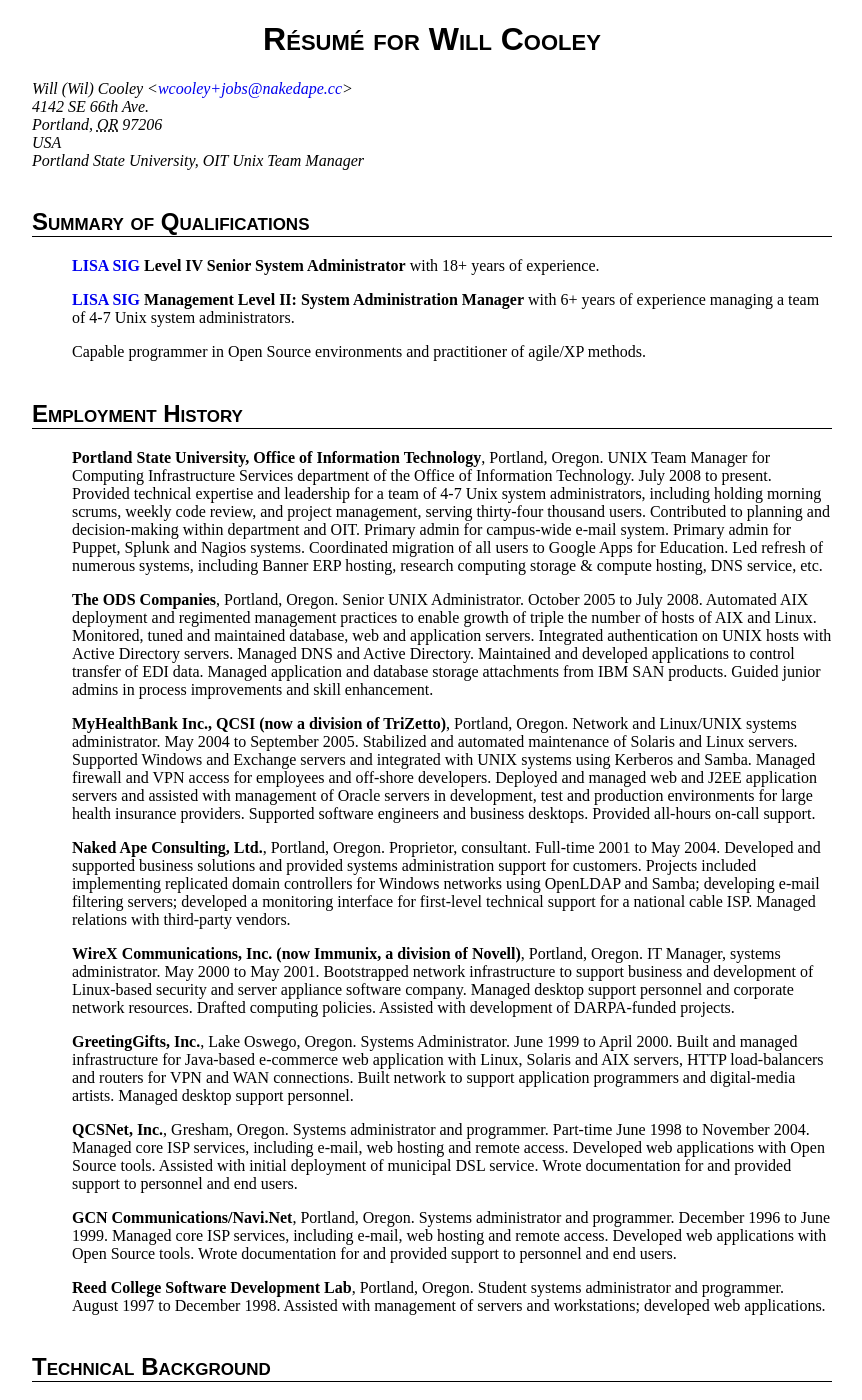
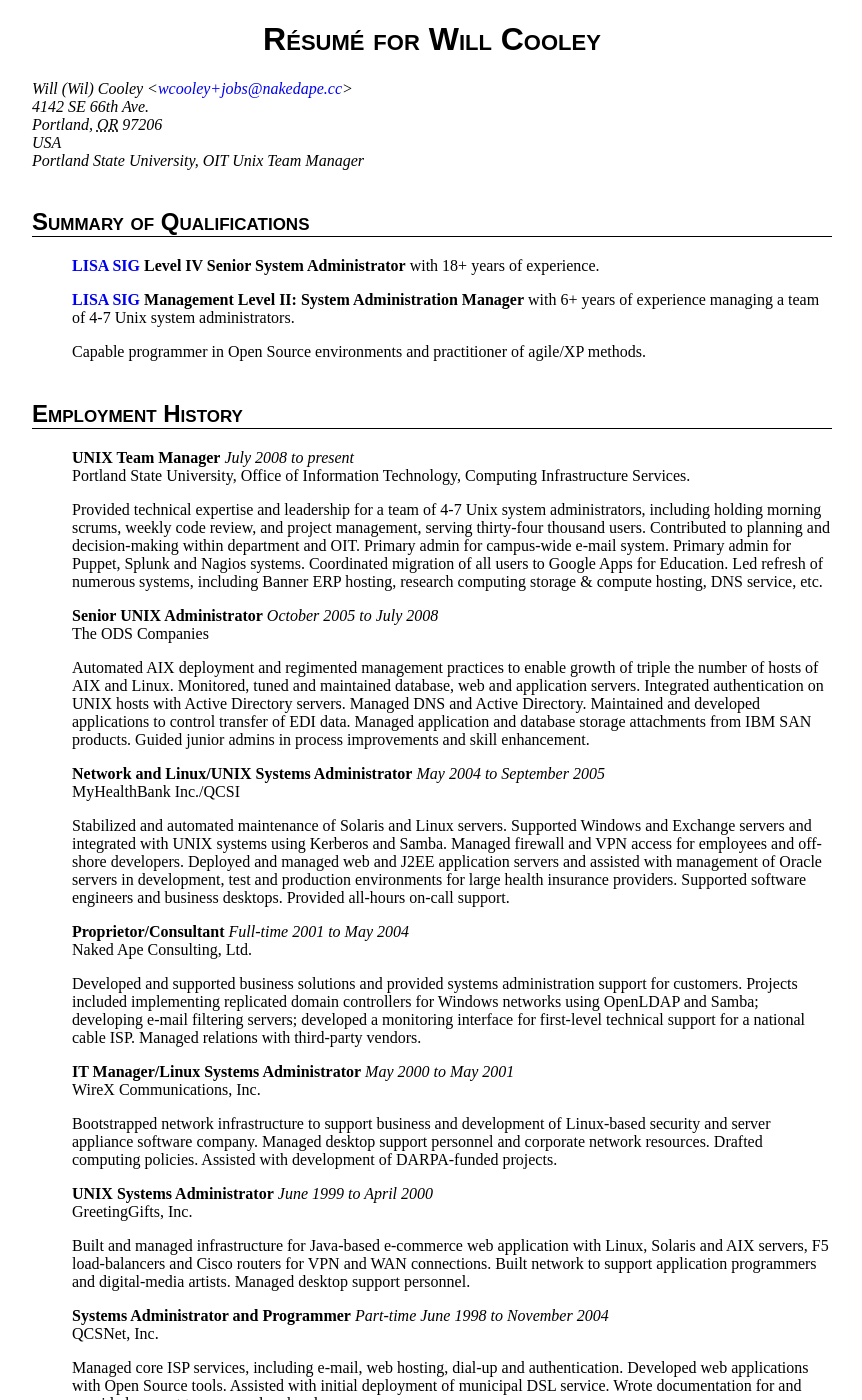
Before and after one commit to wcooley/wcooley.github.io, a Jekyll site: the page built from about/wcooley/resume_wcooley/index.html, in a window 1280 px wide and 1400 px high. Shown: the whole window, without its empty margins (208-1070 px from the left). Built offline with Jekyll 4.4.1, drawn with Linux system fonts in a browser that asks for light colours; some web fonts are replaced; Markdown is read by kramdown in place of the engine named in the settings; some of the changed text lies outside the part shown.

Commit message:
Reformat experience section

```diff
--- a/about/wcooley/resume_wcooley/index.html
+++ b/about/wcooley/resume_wcooley/index.html
@@ -122,10 +122,17 @@ title: Résumé for Wil Cooley
 
 <ul>
 
-    <li class="experience"><p><b>Portland State University, Office of
-        Information Technology</b>, Portland, Oregon. UNIX Team Manager for
-    Computing Infrastructure Services department of the Office of Information
-    Technology. July 2008 to present. Provided technical expertise and
+    <li class="experience">
+
+    <b>UNIX Team Manager</b>
+    <i>July 2008 to present</i>
+    <br/>
+    Portland State University, Office of Information Technology, Computing
+    Infrastructure Services.
+
+    <br/>
+    <p>
+    Provided technical expertise and
     leadership for a team of 4-7 Unix system administrators, including holding
     morning scrums, weekly code review, and project management, serving
     thirty-four thousand users.
@@ -138,25 +145,12 @@ title: Résumé for Wil Cooley
     etc.</p></li>
 
     <!--
-    <li class="experience">
-
-    <p>
-    <b>Portland State University, Office of Information Technology</b>,
-        Portland, Oregon.
-
-    UNIX Team Manager for Computing Infrastructure Services department of the
-    Office of Information Technology.
-
-    July 2008 to present.
 
     Provided technical expertise and leadership for a team of 4-7 Unix system
     administrators, including holding morning scrums, weekly code review, and
     project management, serving thirty-four thousand users.
 
     Primary admin for e-mail, Puppet, Splunk, Nagios, DNS.
-    </p>
-    <p>
-
 
     Coordinated migration to Google Apps for Education.
 
@@ -189,69 +183,127 @@ title: Résumé for Wil Cooley
     </p></li>
     -->
 
-    <li class="experience"><p><b>The ODS Companies</b>, Portland, Oregon.
-    Senior UNIX Administrator.  October 2005 to July 2008.  Automated AIX
-    deployment and regimented management practices to enable growth of triple
-    the number of hosts of AIX and Linux.  Monitored, tuned and maintained
-    database, web and application servers. Integrated authentication on UNIX
-    hosts with Active Directory servers. Managed DNS and Active Directory.
-    Maintained and developed applications to control transfer of EDI data.
-    Managed application and database storage attachments from IBM SAN products.
-    Guided junior admins in process improvements and skill
-    enhancement.</p></li>
+    <li class="experience">
 
-    <li class="experience"><p><b>MyHealthBank Inc., QCSI (now a division of
-        TriZetto)</b>, Portland, Oregon.  Network and Linux/UNIX systems
-    administrator.  May 2004 to September 2005.  Stabilized and automated
-    maintenance of Solaris and Linux servers.  Supported Windows and Exchange
-    servers and integrated with UNIX systems using Kerberos and Samba.  Managed
-    firewall and VPN access for employees and off-shore developers.  Deployed
-    and managed web and J2EE application servers and assisted with management
-    of Oracle servers in development, test and production environments for
-    large health insurance providers.  Supported software engineers and
-    business desktops. Provided all-hours on-call support.</p></li>
+    <b>Senior UNIX Administrator</b>
+    <i>October 2005 to July 2008</i>
+    <br/>
+    The ODS Companies
 
-    <li class="experience"><p><b>Naked Ape Consulting, Ltd.</b>, Portland,
-    Oregon.  Proprietor, consultant.  Full-time 2001 to May 2004.  Developed
-    and supported business solutions and provided systems administration
-    support for customers.  Projects included implementing replicated domain
-    controllers for Windows networks using OpenLDAP and Samba; developing
-    e-mail filtering servers; developed a monitoring interface for first-level
-    technical support for a national cable ISP. Managed relations with
-    third-party vendors.</p></li>
+    <p>
+    Automated AIX deployment and regimented management practices to enable
+    growth of triple the number of hosts of AIX and Linux.  Monitored, tuned
+    and maintained database, web and application servers. Integrated
+    authentication on UNIX hosts with Active Directory servers. Managed DNS and
+    Active Directory.  Maintained and developed applications to control
+    transfer of EDI data.  Managed application and database storage attachments
+    from IBM SAN products.  Guided junior admins in process improvements and
+    skill enhancement.
+    </p></li>
 
-    <li class="experience"><p><b>WireX Communications, Inc. (now Immunix, a
-        division of Novell)</b>, Portland, Oregon. IT Manager, systems
-    administrator.  May 2000 to May 2001.  Bootstrapped network infrastructure
-    to support business and development of Linux-based security and server
-    appliance software company.  Managed desktop support personnel and
-    corporate network resources.  Drafted computing policies.  Assisted with
-    development of DARPA-funded projects.</p></li>
+    <li class="experience">
+    <b>Network and Linux/UNIX Systems Administrator</b>
+    <i>May 2004 to September 2005</i>
+    <br/>
+    MyHealthBank Inc./QCSI
 
-    <li class="experience"><p><b>GreetingGifts, Inc.</b>, Lake Oswego, Oregon.
-    Systems Administrator.  June 1999 to April 2000.  Built and managed
-    infrastructure for Java-based e-commerce web application with Linux,
-    Solaris and AIX servers, HTTP load-balancers and routers for VPN and WAN
-    connections.  Built network to support application programmers and
-    digital-media artists. Managed desktop support personnel.</p></li>
+    <p>Stabilized and automated maintenance of Solaris and Linux servers.
+    Supported Windows and Exchange servers and integrated with UNIX systems
+    using Kerberos and Samba.  Managed firewall and VPN access for employees
+    and off-shore developers.  Deployed and managed web and J2EE application
+    servers and assisted with management of Oracle servers in development, test
+    and production environments for large health insurance providers.
+    Supported software engineers and business desktops. Provided all-hours
+    on-call support.</p>
 
-    <li class="experience"><p><b>QCSNet, Inc.</b>, Gresham, Oregon.  Systems
-    administrator and programmer.  Part-time June 1998 to November 2004.
-    Managed core ISP services, including e-mail, web hosting and remote access.
-    Developed web applications with Open Source tools.  Assisted with initial
-    deployment of municipal DSL service.  Wrote documentation for and provided
-    support to personnel and end users.</p></li>
+    </li>
 
-    <li class="experience"><p><b>GCN Communications/Navi.Net</b>, Portland,
-    Oregon.  Systems administrator and programmer.  December 1996 to June 1999.
-    Managed core ISP services, including e-mail, web hosting and remote access.
+    <li class="experience">
+
+    <b>Proprietor/Consultant</b>
+    <i>Full-time 2001 to May 2004</i>
+    <br/>
+    Naked Ape Consulting, Ltd.
+
+    <p>Developed and supported business solutions and provided systems
+    administration support for customers.  Projects included implementing
+    replicated domain controllers for Windows networks using OpenLDAP and
+    Samba; developing e-mail filtering servers; developed a monitoring
+    interface for first-level technical support for a national cable ISP.
+    Managed relations with third-party vendors.</p>
+
+    </li>
+
+    <li class="experience">
+
+    <b>IT Manager/Linux Systems Administrator</b>
+    <i>May 2000 to May 2001</i>
+    <br/>
+    WireX Communications, Inc.
+
+    <p>Bootstrapped network infrastructure to support business and development
+    of Linux-based security and server appliance software company.  Managed
+    desktop support personnel and corporate network resources.  Drafted
+    computing policies.  Assisted with development of DARPA-funded
+    projects.</p>
+
+    </li>
+
+    <li class="experience">
+
+    <b>UNIX Systems Administrator</b>
+    <i>June 1999 to April 2000</i>
+    <br/>
+    GreetingGifts, Inc.
+
+    <p>Built and managed infrastructure for Java-based e-commerce web
+    application with Linux, Solaris and AIX servers, F5 load-balancers and
+    Cisco routers for VPN and WAN connections.  Built network to support
+    application programmers and digital-media artists. Managed desktop support
+    personnel.</p>
+
+    </li>
+
+    <li class="experience">
+
+    <b>Systems Administrator and Programmer</b>
+    <i>Part-time June 1998 to November 2004</i>
+    <br/>
+    QCSNet, Inc.
+
+    <p>Managed core ISP services, including e-mail, web hosting, dial-up and
+    authentication.  Developed web applications with Open Source tools.
+    Assisted with initial deployment of municipal DSL service.  Wrote
+    documentation for and provided support to personnel and end users.</p>
+
+    </li>
+
+    <li class="experience">
+
+    <b>Systems Administrator and Programmer</b>
+    <i>December 1996 to June 1999</i>
+    <br/>
+    GCN Communications/Navi.Net
+
+    <p>Managed core ISP services, including e-mail, web hosting and remote access.
     Developed web applications with Open Source tools.  Wrote documentation for
-    and provided support to personnel and end users.</p></li>
+    and provided support to personnel and end users.</p>
 
-    <li class="experience"><p><b>Reed College Software Development Lab</b>,
-    Portland, Oregon.  Student systems administrator and programmer.  August
-    1997 to December 1998.  Assisted with management of servers and
-    workstations; developed web applications.</p></li> </ul>
+    </li>
+
+    <li class="experience">
+
+    <b>Student Systems Administrator and Programmer</b>
+    <i>Reed College Software Development Lab</i>
+    <br/>
+    August 1997 to December 1998
+
+    <p>Assisted with management of servers and workstations; developed web
+    applications.</p>
+
+    </li>
+
+</ul>
 
 </div>
 
```
